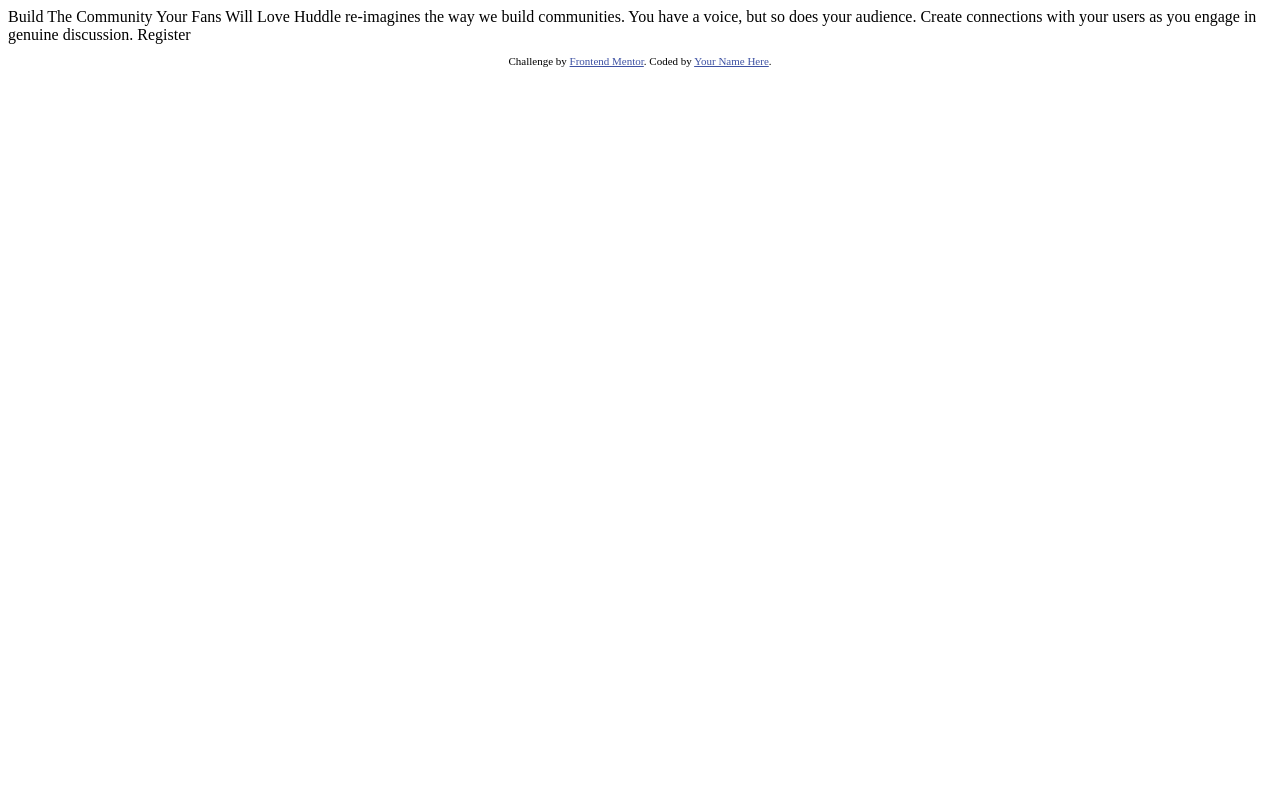
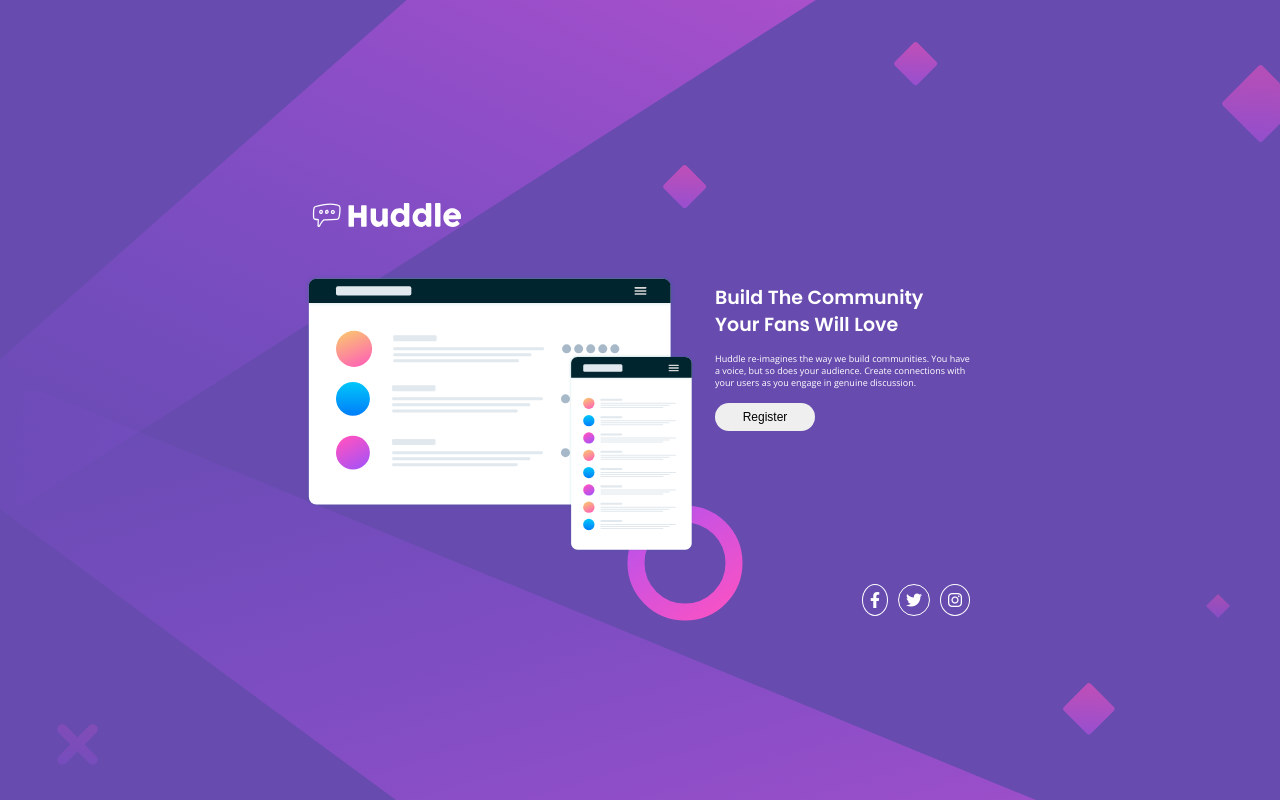
Before and after one commit to saira512dev/frontEndChallenge_5, a plain HTML site: page index.html in a window 1280 px wide. Drawn offline with nearby package versions, Linux system fonts and the light colour scheme.

Commit message:
completed

```diff
--- a/index.html
+++ b/index.html
@@ -1,33 +1,52 @@
 <!DOCTYPE html>
 <html lang="en">
   <head>
-  <meta charset="UTF-8">
-  <meta name="viewport" content="width=device-width, initial-scale=1.0"> <!-- displays site properly based on user's device -->
+    <meta charset="UTF-8" />
+    <meta name="viewport" content="width=device-width, initial-scale=1.0" />
+    <!-- displays site properly based on user's device -->
+    <link
+      rel="stylesheet"
+      href="https://cdnjs.cloudflare.com/ajax/libs/font-awesome/6.0.0-beta3/css/all.min.css"
+      integrity="sha512-Fo3rlrZj/k7ujTnHg4CGR2D7kSs0v4LLanw2qksYuRlEzO+tcaEPQogQ0KaoGN26/zrn20ImR1DfuLWnOo7aBA=="
+      crossorigin="anonymous"
+      referrerpolicy="no-referrer"
+    />
+    <link rel="stylesheet" href="css/style.css" />
 
-  <link rel="icon" type="image/png" sizes="32x32" href="./images/favicon-32x32.png">
-
-  <title>Frontend Mentor | Huddle landing page with single introductory section</title>
-
-  <!-- Feel free to remove these styles or customise in your own stylesheet 👍 -->
-  <style>
-    .attribution { font-size: 11px; text-align: center; }
-    .attribution a { color: hsl(228, 45%, 44%); }
-  </style>
+    <title>
+      Frontend Mentor | Huddle landing page with single introductory section
+    </title>
   </head>
   <body>
-
-  Build The Community Your Fans Will Love
-
-  Huddle re-imagines the way we build communities. You have a voice, but so does your audience.
-  Create connections with your users as you engage in genuine discussion.
-
-  Register
-
+    <div class="container">
+      <main>
+        <div class="logo">
+          <img id="logo" src="images/logo.svg" alt="logo" />
+        </div>
+        <div class="content">
+          <div class="image-container">
+            <img
+              id="bg"
+              src="images/illustration-mockups.svg"
+              alt="ilustration-mockup"
+            />
+          </div>
+          <section>
+            <h1>Build The Community Your Fans Will Love</h1>
+            <p>
+              Huddle re-imagines the way we build communities. You have a voice,
+              but so does your audience. Create connections with your users as
+              you engage in genuine discussion.
+            </p>
+            <button>Register</button>
+          </section>
+        </div>
         <footer>
-    <p class="attribution">
-      Challenge by <a href="https://www.frontendmentor.io?ref=challenge" target="_blank">Frontend Mentor</a>.
-      Coded by <a href="#">Your Name Here</a>.
-    </p>
+          <i class="fa-brands fa-facebook-f"></i>
+          <i class="fa-brands fa-twitter"></i>
+          <i class="fa-brands fa-instagram"></i>
         </footer>
+      </main>
+    </div>
   </body>
 </html>
--- /dev/null
+++ b/scss/_settings.scss
@@ -0,0 +1,12 @@
+//css reset
+*,
+*::before,
+*::after {
+  margin: 0;
+  padding: 0;
+  box-sizing: border-box;
+}
+
+//color variables
+$violet: hsl(257, 40%, 49%);
+$soft-magenta: hsl(300, 69%, 71%);
--- /dev/null
+++ b/scss/style.scss
@@ -0,0 +1,185 @@
+@import "settings";
+@import url("https://fonts.googleapis.com/css2?family=Poppins:wght@400;600&display=swap"); //headings
+@import url("https://fonts.googleapis.com/css2?family=Open+Sans&display=swap");
+
+body {
+  font-family: "Open Sans", sans-serif;
+}
+
+.container {
+  background: $violet url("/images/bg-mobile.svg") no-repeat center/cover;
+  display: flex;
+  justify-content: center;
+  align-items: center;
+  min-height: 100vh;
+}
+
+main {
+  margin: 10px 10px;
+  margin-bottom: 20px;
+  display: flex;
+  flex-direction: column;
+  width: 290px;
+}
+
+.logo {
+  position: relative;
+  top: 0;
+  left: 0;
+  width: 100px;
+  height: 50px;
+  margin: 20px 0;
+
+  img {
+    max-width: 100%;
+  }
+}
+
+.content {
+  display: flex;
+  flex-direction: column;
+  margin-bottom: 20px;
+
+  .image-container {
+    position: relative;
+    top: 0;
+    left: 0;
+    width: 100%;
+    height: 200px;
+
+    img {
+      max-width: 90%;
+      // height: auto;
+      // display: block;
+    }
+  }
+
+  section {
+    margin: 20px 0;
+    display: flex;
+    flex-direction: column;
+    align-items: center;
+    justify-content: flex-start;
+
+    h1 {
+      margin-bottom: 30px;
+      color: white;
+      font-size: 18px;
+      margin: 0 30px;
+      line-height: 1.4;
+      font-family: "Poppins", sans-serif;
+    }
+
+    p {
+      color: white;
+      margin: 10px 5px;
+      line-height: 1.3;
+      font-size: 15px;
+      text-align: center;
+    }
+
+    button {
+      width: 170px;
+      height: 35px;
+      margin-top: 10px;
+      border-radius: 20px 20px 20px 20px;
+      border: none;
+
+      &:hover {
+        background: $soft-magenta;
+        color: white;
+        box-shadow: 5px 5px 2px rgba(black, 0.5);
+      }
+    }
+  }
+}
+
+footer {
+  position: relative;
+  top: 0;
+  left: 0;
+  width: 100%;
+  height: 30px;
+  display: flex;
+  justify-content: center;
+  align-items: center;
+  margin-top: 20px;
+
+  .fa-brands {
+    border: 1px solid white;
+    margin: 5px;
+    border-radius: 50%;
+    background: $violet light;
+    color: white;
+    padding: 7px;
+
+    &:hover {
+      color: $soft-magenta;
+      border: 1px solid $soft-magenta;
+    }
+  }
+}
+
+@media (min-width: 768px) {
+  .container {
+    background: $violet url("/images/bg-desktop.svg") no-repeat center/cover;
+  }
+
+  main {
+    width: 670px;
+    margin: 10px;
+  }
+
+  .logo {
+    width: 160px;
+    height: 60px;
+  }
+
+  .content {
+    flex-direction: row;
+    margin-bottom: 10px;
+
+    .image-container {
+      flex: 3;
+
+      height: 300px;
+      margin: 0 10px 0px 0px;
+
+      img {
+        max-width: 100%;
+      }
+    }
+
+    section {
+      flex: 2;
+      align-items: flex-start;
+      justify-content: flex-start;
+      margin: 10px 0px 10px 10px;
+
+      h1 {
+        font-size: 19px;
+        margin: 0 10px 15px 0;
+        text-align: left;
+      }
+
+      p {
+        margin: 0px 0px 0px 0;
+        font-size: 9px;
+        text-align: left;
+      }
+
+      button {
+        width: 100px;
+        height: 28px;
+        font-size: 12px;
+        margin-top: 15px;
+      }
+    }
+  }
+
+  footer {
+    justify-content: flex-end;
+    margin-top: 0px;
+    margin-bottom: 10px;
+  }
+}
```
Also changed, not shown: images/screenshot.png (added), 1 other file. Lines whose indentation alone changed are shown as unchanged.
